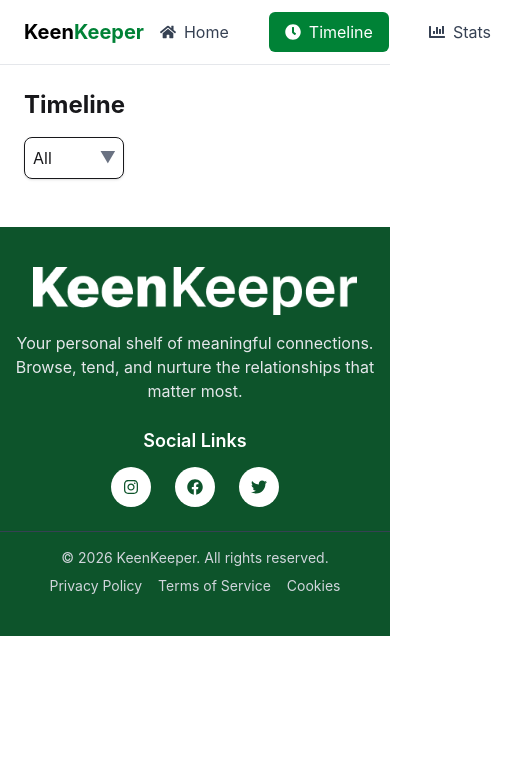
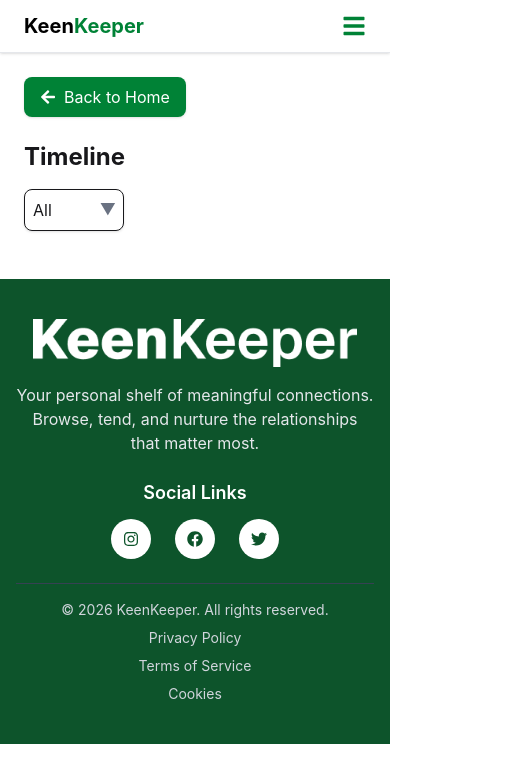
Before and after one commit to ShahariyaCore/assignment-7, a React (Vite) app: page /timeline in a window 390 px wide. Shown: the top 782 px of the page, 507 px wide, since content can reach past the window. Built offline with nearby package versions, Linux system fonts and the light colour scheme.

Commit message:
style: make Navbar and Footer responsive for mobile and desktop

```diff
--- a/src/components/FriendDetails.jsx
+++ b/src/components/FriendDetails.jsx
@@ -1,5 +1,5 @@
-import { useLocation, useNavigate } from "react-router-dom";
-import { useState } from "react";
+import { useLocation, useNavigate, useParams } from "react-router-dom";
+import { useState, useEffect } from "react";
 import {
   FaBell,
   FaFolder,
@@ -12,12 +12,15 @@
 
 const FriendDetails = () => {
   const { state } = useLocation();
+  const { id } = useParams();
   const navigate = useNavigate();
+
   const [friends, setFriends] = useState(() => {
     return JSON.parse(localStorage.getItem("friends")) || [];
   });
 
-  const friend = state?.friend;
+  // If state was passed, use that; otherwise find friend by id
+  const friend = state?.friend || friends.find((f) => String(f.id) === id);
 
   if (!friend) {
     return <p className="p-6">No friend selected.</p>;
@@ -39,6 +42,7 @@
     const newEntry = {
       type,
       friend: friend.name,
+      friendId: friend.id,
       date: new Date().toLocaleDateString(),
     };
 
@@ -46,9 +50,7 @@
     saved.unshift(newEntry);
     localStorage.setItem("timeline", JSON.stringify(saved));
 
-    // Show toast notification
     toast.success(`${type.toUpperCase()} with ${friend.name} logged!`);
-
     navigate("/timeline");
   };
 
--- a/src/components/Intro.jsx
+++ b/src/components/Intro.jsx
@@ -1,7 +1,7 @@
 import React from "react";
 const Intro = () => {
   return (
-    <div className="my-20 text-center">
+    <div className="mt-5 mb-10 text-center">
       <h2 className="text-2xl font-bold text-gray-900">
         Friends to keep close in your life
       </h2>
--- a/src/layout/Footer.jsx
+++ b/src/layout/Footer.jsx
@@ -1,26 +1,24 @@
 import React from "react";
-import logo from "../assets/logo-xl.png"; // adjust path if your logo file differs
-; // adjust path if your logo file differs
+import logo from "../assets/logo-xl.png";
 import { FaInstagram, FaFacebook, FaTwitter } from "react-icons/fa";
 
 export const Footer = () => {
   return (
     <footer className="bg-green-900 text-white py-10">
-      <div className="container mx-auto text-center">
+      <div className="container mx-auto px-4">
         {/* Logo */}
         <div className="flex justify-center mb-4">
           <img src={logo} alt="KeenKeeper Logo" className="h-12" />
         </div>
 
         {/* Title */}
-
-        <p className="max-w-xl mx-auto text-gray-200 mb-6">
-          Your personal shelf of meaningful connections. Browse, tend, and
-          nurture the relationships that matter most.
+        <p className="max-w-xl mx-auto text-center text-gray-200 mb-6">
+          Your personal shelf of meaningful connections. Browse, tend, and nurture
+          the relationships that matter most.
         </p>
 
         {/* Social Links */}
-        <h3 className="text-lg font-semibold mb-3">Social Links</h3>
+        <h3 className="text-lg font-semibold text-center mb-3">Social Links</h3>
         <div className="flex justify-center gap-6 mb-6">
           <a
             href="#"
@@ -44,8 +42,8 @@
 
         {/* Bottom Links */}
         <div className="flex flex-col md:flex-row justify-between items-center text-sm text-gray-300 border-t border-gray-700 pt-4">
-          <p>© 2026 KeenKeeper. All rights reserved.</p>
-          <div className="flex gap-4 mt-2 md:mt-0">
+          <p className="mb-2 md:mb-0">© 2026 KeenKeeper. All rights reserved.</p>
+          <div className="flex flex-col sm:flex-row gap-2 sm:gap-4 text-center md:text-left">
             <a href="#" className="hover:text-white">
               Privacy Policy
             </a>
--- a/src/layout/Navbar.jsx
+++ b/src/layout/Navbar.jsx
@@ -1,54 +1,70 @@
-import React from "react";
+import React, { useState } from "react";
 import { NavLink } from "react-router-dom";
-import { FaHome, FaClock, FaChartBar } from "react-icons/fa";
+import { FaHome, FaClock, FaChartBar, FaBars, FaTimes } from "react-icons/fa";
 
 export const Navbar = () => {
+  const [isOpen, setIsOpen] = useState(false);
+
   const baseClasses =
     "flex items-center gap-2 px-4 py-2 rounded-md transition";
   const activeClasses = "bg-green-700 text-white hover:bg-green-800";
   const inactiveClasses = "text-gray-700 hover:text-green-700";
 
   return (
-    <nav className="flex justify-between items-center px-6 py-3 border-b border-gray-200 bg-white">
+    <header className="border-b border-gray-200 bg-white shadow-sm">
+      <nav className="flex justify-between items-center container mx-auto px-6 py-3">
         {/* Logo / Title */}
         <div className="text-xl font-bold">
           <span className="text-black">Keen</span>
           <span className="text-green-700">Keeper</span>
         </div>
 
+        {/* Hamburger button (mobile only) */}
+        <button
+          className="md:hidden text-2xl text-green-700"
+          onClick={() => setIsOpen(!isOpen)}
+        >
+          {isOpen ? <FaTimes /> : <FaBars />}
+        </button>
+
         {/* Navigation Links */}
-      <div className="flex gap-6 items-center">
-        {/* Home */}
+        <div
+          className={`${
+            isOpen ? "flex" : "hidden"
+          } flex-col md:flex md:flex-row gap-4 md:gap-6 items-center absolute md:static top-16 left-0 w-full md:w-auto bg-white md:bg-transparent shadow-md md:shadow-none p-4 md:p-0`}
+        >
           <NavLink
             to="/"
             end
             className={({ isActive }) =>
               `${baseClasses} ${isActive ? activeClasses : inactiveClasses}`
             }
+            onClick={() => setIsOpen(false)}
           >
             <FaHome /> Home
           </NavLink>
 
-        {/* Timeline */}
           <NavLink
             to="/timeline"
             className={({ isActive }) =>
               `${baseClasses} ${isActive ? activeClasses : inactiveClasses}`
             }
+            onClick={() => setIsOpen(false)}
           >
             <FaClock /> Timeline
           </NavLink>
 
-        {/* Stats */}
           <NavLink
             to="/stats"
             className={({ isActive }) =>
               `${baseClasses} ${isActive ? activeClasses : inactiveClasses}`
             }
+            onClick={() => setIsOpen(false)}
           >
             <FaChartBar /> Stats
           </NavLink>
         </div>
       </nav>
+    </header>
   );
 };
--- a/src/pages/Timeline.jsx
+++ b/src/pages/Timeline.jsx
@@ -5,14 +5,17 @@
   FaVideo,
   FaHandshake,
   FaTrash,
+  FaArrowLeft,
 } from "react-icons/fa";
 import { motion, AnimatePresence } from "framer-motion";
+import { useNavigate } from "react-router-dom";
 
 const Timeline = () => {
   const [interactions, setInteractions] = useState(() => {
     return JSON.parse(localStorage.getItem("timeline")) || [];
   });
   const [filter, setFilter] = useState("all");
+  const navigate = useNavigate();
 
   const filtered =
     filter === "all"
@@ -25,7 +28,7 @@
     localStorage.setItem("timeline", JSON.stringify(updated));
   };
 
-  // Animation variants for different types
+  // Animation variants for hover
   const variants = {
     call: { scale: 1.05, backgroundColor: "#e6ffed" },
     text: { scale: 1.05, backgroundColor: "#e6f0ff" },
@@ -35,6 +38,17 @@
 
   return (
     <div className="p-6 max-w-4xl mx-auto">
+      {/* Back Button */}
+      <motion.button
+  whileHover={{ scale: 1.05, backgroundColor: "#065f46", color: "#fff" }}
+  whileTap={{ scale: 0.95 }}
+  onClick={() => navigate("/")}   // ✅ Always go to Home
+  className="flex items-center gap-2 px-4 py-2 mb-6 rounded-lg bg-green-700 text-white shadow hover:bg-green-800 transition"
+>
+  <FaArrowLeft /> Back to Home
+</motion.button>
+
+
       <h2 className="text-2xl font-bold mb-4">Timeline</h2>
 
       {/* Filter Dropdown */}
```
Lines whose indentation alone changed are shown as unchanged.
